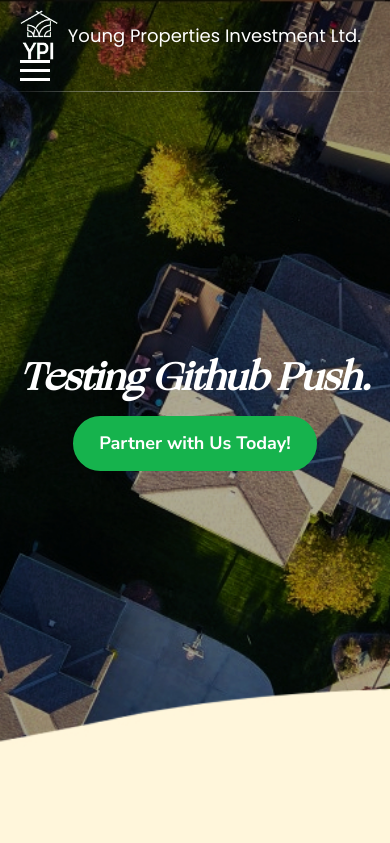
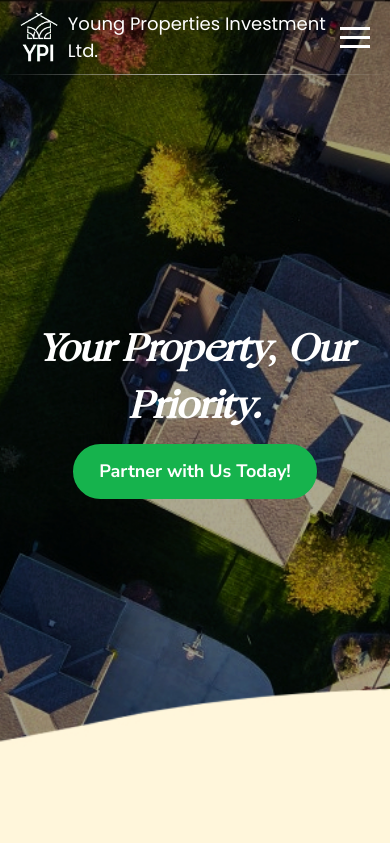
Before and after one commit to freddyoung/render-flask-deployment, a Flask app: page / in a window 390 px wide. Shown: the top 843 px of the page. Run offline with Flask 3, Linux system fonts and the light colour scheme.

Commit message:
Updated CSS for better mobile responsiveness

```diff
--- a/static/css/styles.css
+++ b/static/css/styles.css
@@ -92,6 +92,7 @@ body.default-page main {
 .logo-container {
     display: flex;
     align-items: center;
+    flex: 1;
 }
 
 .logo-container img {
@@ -123,6 +124,46 @@ body.default-page .company-name {
     text-decoration: none;
     display: flex;
     align-items: center;
+}
+
+/* Mobile Styles for Header */
+@media (max-width: 768px) {
+    header {
+        display: flex;
+        justify-content: space-between;
+        align-items: center;
+        padding: 10px 20px;
+    }
+
+    .logo-container {
+        flex: 1; /* Ensure logo takes up space without being crowded */
+        margin-right: auto;
+    }
+    .logo-container img {
+        max-width: 100px;
+        height: auto;
+    }
+
+    .burger-menu {
+        display: flex;
+        flex-direction: column;
+        justify-content: space-between;
+        width: 30px;
+        height: 21px;
+        cursor: pointer;
+        margin-left: auto; /* Ensure the burger menu stays on the right */
+        z-index: 2;
+    }
+
+    /* Ensure logo and burger don't overlap */
+    .logo-container img {
+        max-width: 50px; /* Adjust logo size for smaller screens */
+        height: 50px;
+    }
+
+    .burger-menu {
+        z-index: 2; /* Ensure burger menu stays above content */
+    }
 }
 
 /* Navigation Menu */
@@ -334,6 +375,10 @@ footer p {
         color: inherit; /* Inherit color based on page */
     }
 
+    nav ul {
+        display: none;
+    }
+
     .burger-menu {
         display: flex;
     }
--- a/templates/base.html
+++ b/templates/base.html
@@ -49,7 +49,7 @@
     {% if request.endpoint == 'home' %}
     <section class="hero-background">
         <div class="hero-content">
-            <h1>Testing Github Push.</h1>
+            <h1>Your Property, Our Priority.</h1>
             <a href="{{ url_for('contact') }}" class="btn-enquiry">Partner with Us Today!</a>        </div>
     </section>
     {% endif %}
```
